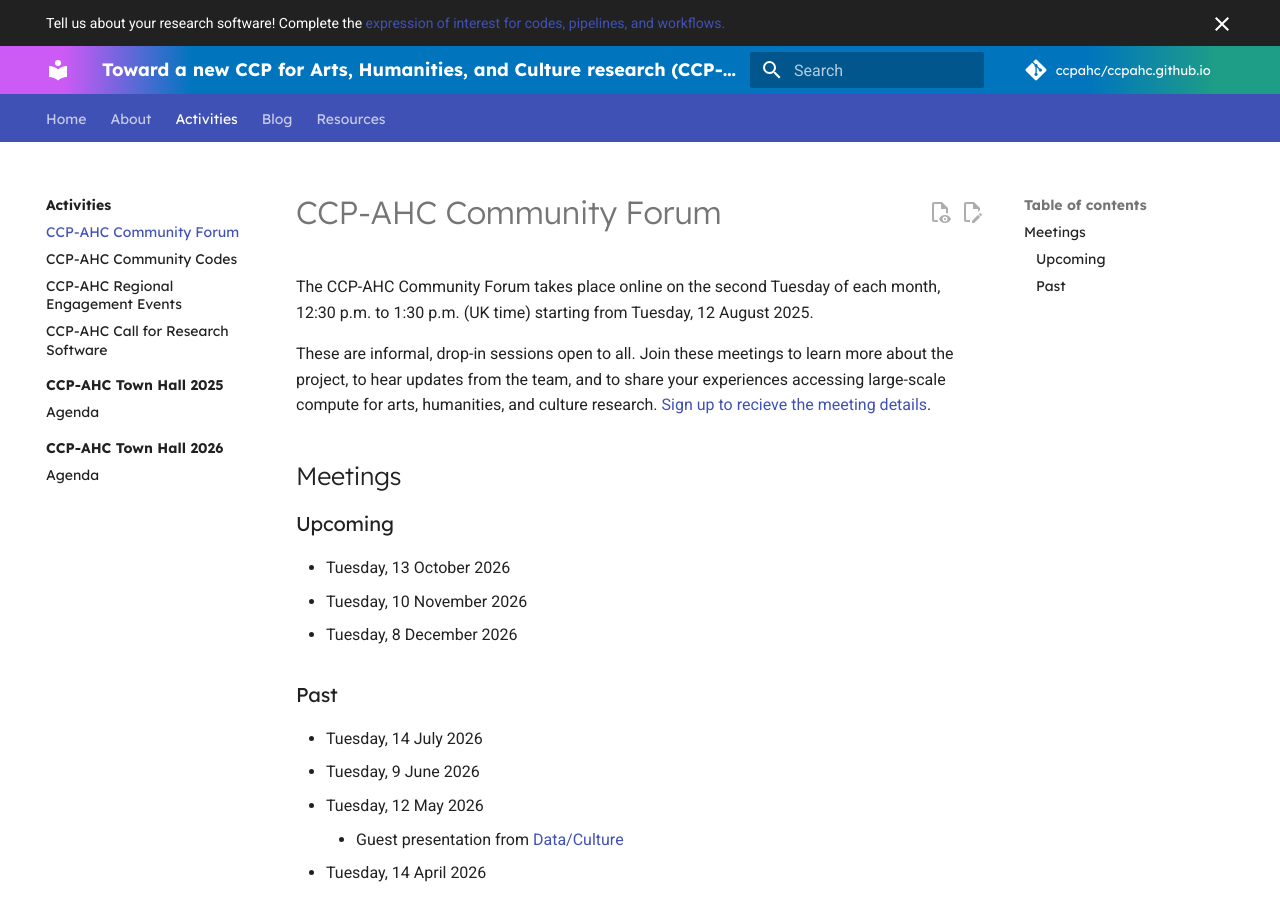
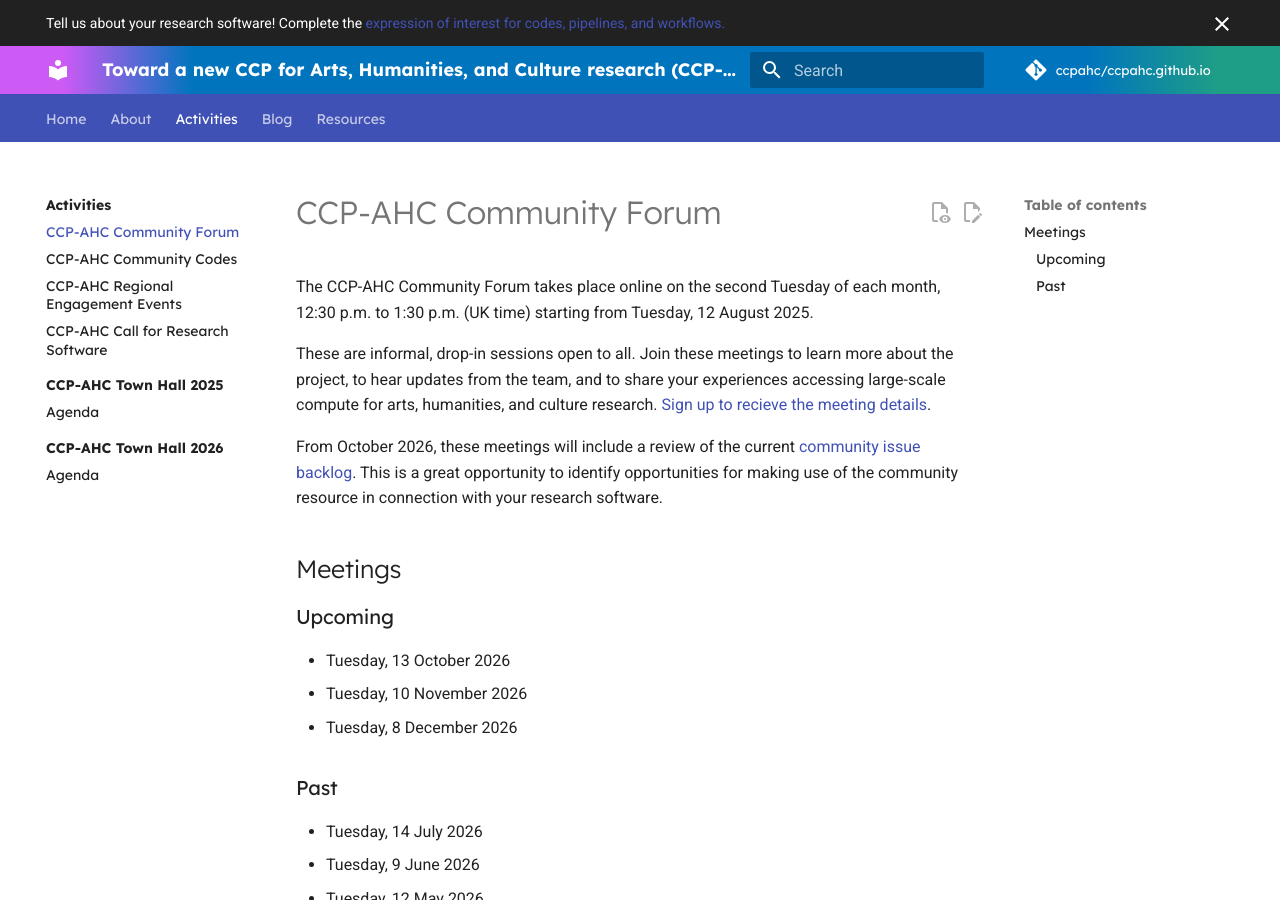
Before and after one commit to ccpahc/ccpahc.github.io, an MkDocs documentation site: the page built from docs/activities/community-forum.md, in a window 1280 px wide and 900 px high. Built offline with MkDocs 1.6.1 and Material for MkDocs 9.7.7, drawn with Linux system fonts in a browser that asks for light colours; comment, search, counter and statistics services are not loaded.

Commit message:
Update community forum details with backlog review
Added information about community issue backlog review starting October 2026.

```diff
--- a/docs/activities/community-forum.md
+++ b/docs/activities/community-forum.md
@@ -1,6 +1,8 @@
 The CCP-AHC Community Forum takes place online on the second Tuesday of each month, 12:30 p.m. to 1:30 p.m. (UK time) starting from Tuesday, 12 August 2025.
 
 These are informal, drop-in sessions open to all. Join these meetings to learn more about the project, to hear updates from the team, and to share your experiences accessing large-scale compute for arts, humanities, and culture research. [Sign up to recieve the meeting details](https://forms.office.com/e/BnW8PZwJA9).
+
+From October 2026, these meetings will include a review of the current [community issue backlog](https://github.com/ccpahc/meta/issues). This is a great opportunity to identify opportunities for making use of the community resource in connection with your research software.
 
 ## Meetings
 
```
